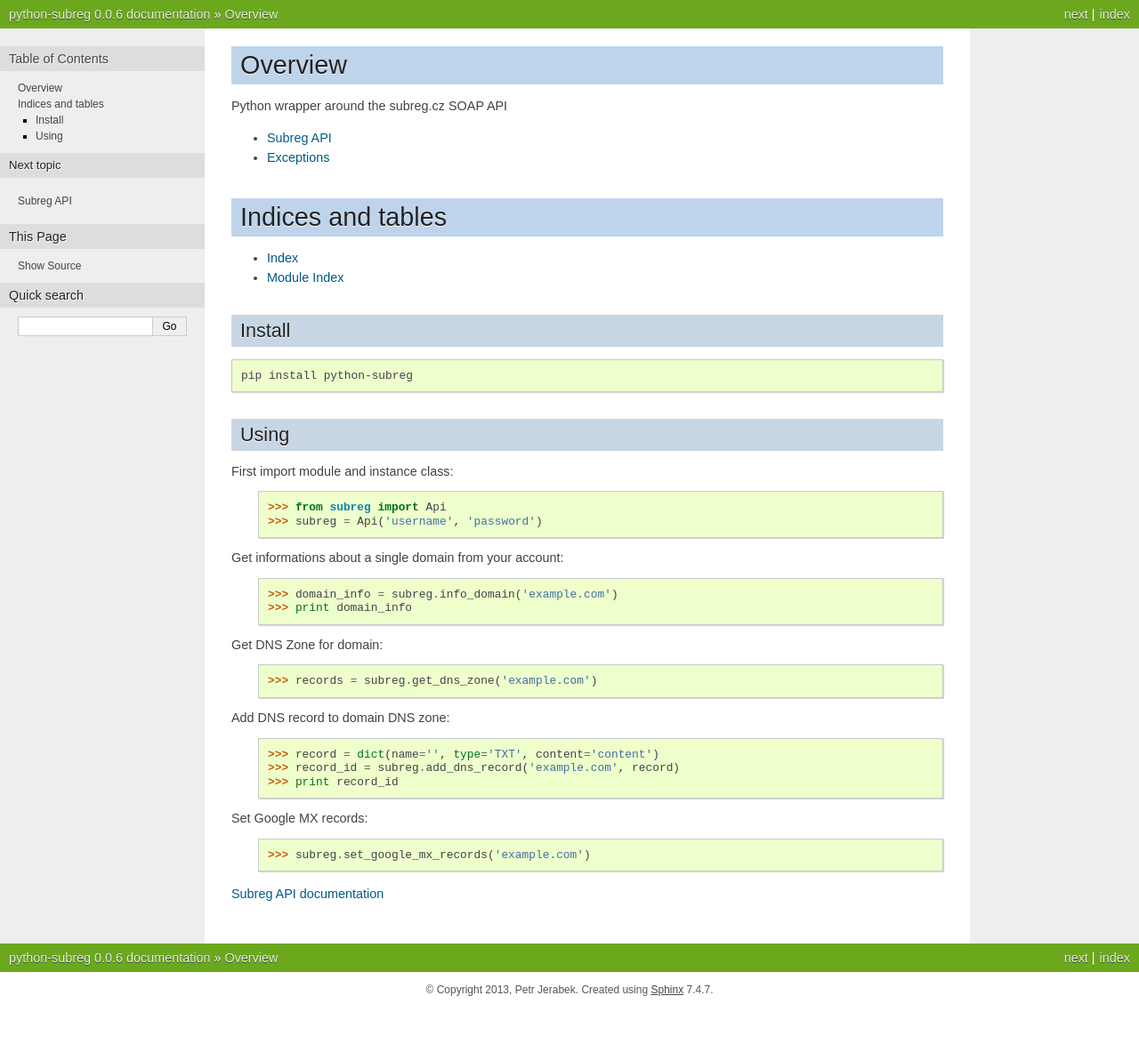
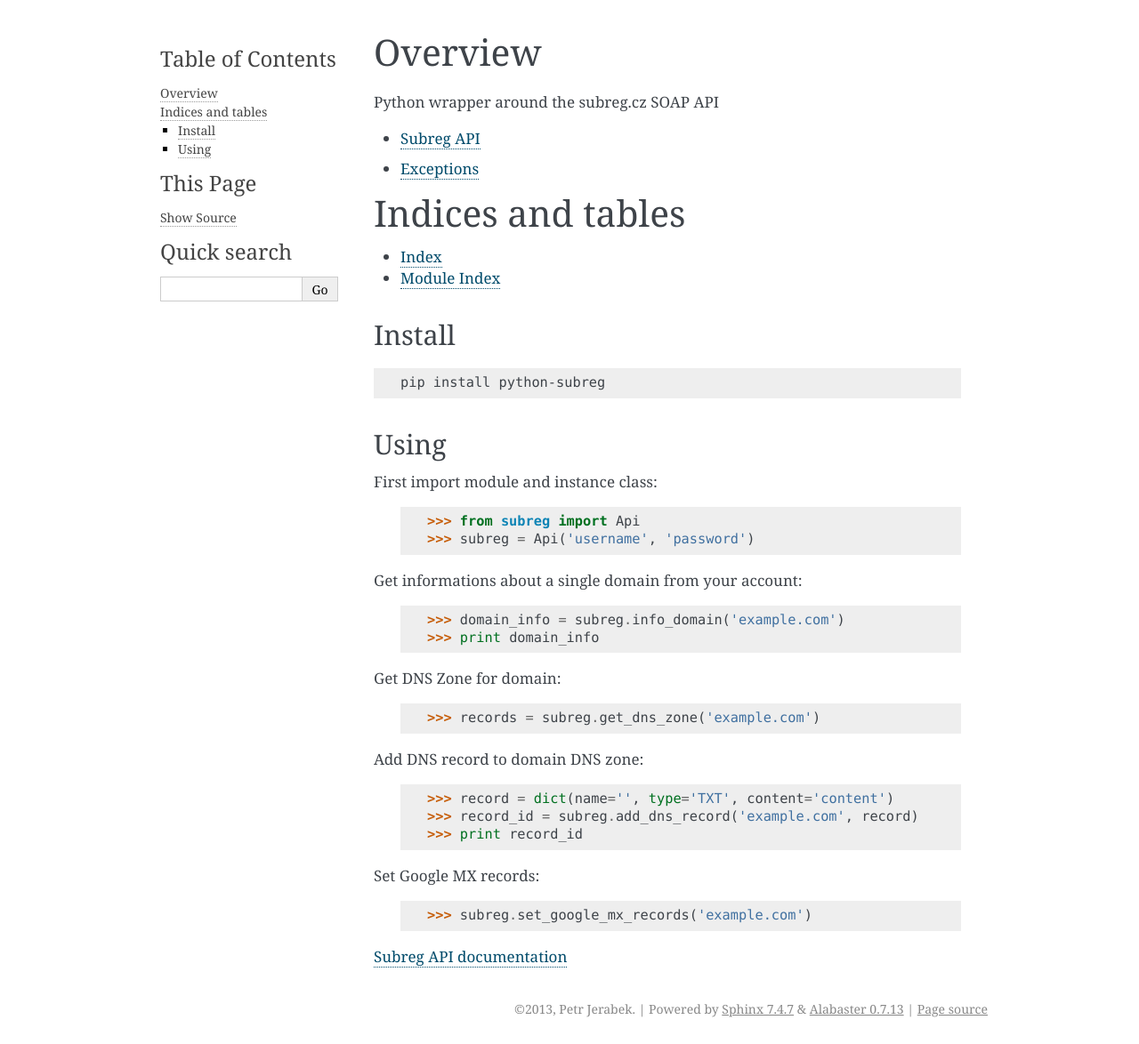
Before and after one commit to cikorka/python-subreg, a Sphinx documentation site: the page built from docs/source/index.rst, in a window 1280 px wide. Shown: the whole page at 89% size. Built offline with Sphinx 7.4.7, drawn with Linux system fonts in a browser that asks for light colours; formulas are drawn with MathJax 3; before the commit the page ends 1133 px from its top, so only the background shows below that.

Commit message:
removed theme

```diff
--- a/docs/source/conf.py
+++ b/docs/source/conf.py
@@ -95,7 +95,7 @@ pygments_style = 'sphinx'
 
 # The theme to use for HTML and HTML Help pages.  See the documentation for
 # a list of builtin themes.
-html_theme = 'nature'
+#html_theme = 'nature'
 
 # Theme options are theme-specific and customize the look and feel of a theme
 # further.  For a list of options available for each theme, see the
```
